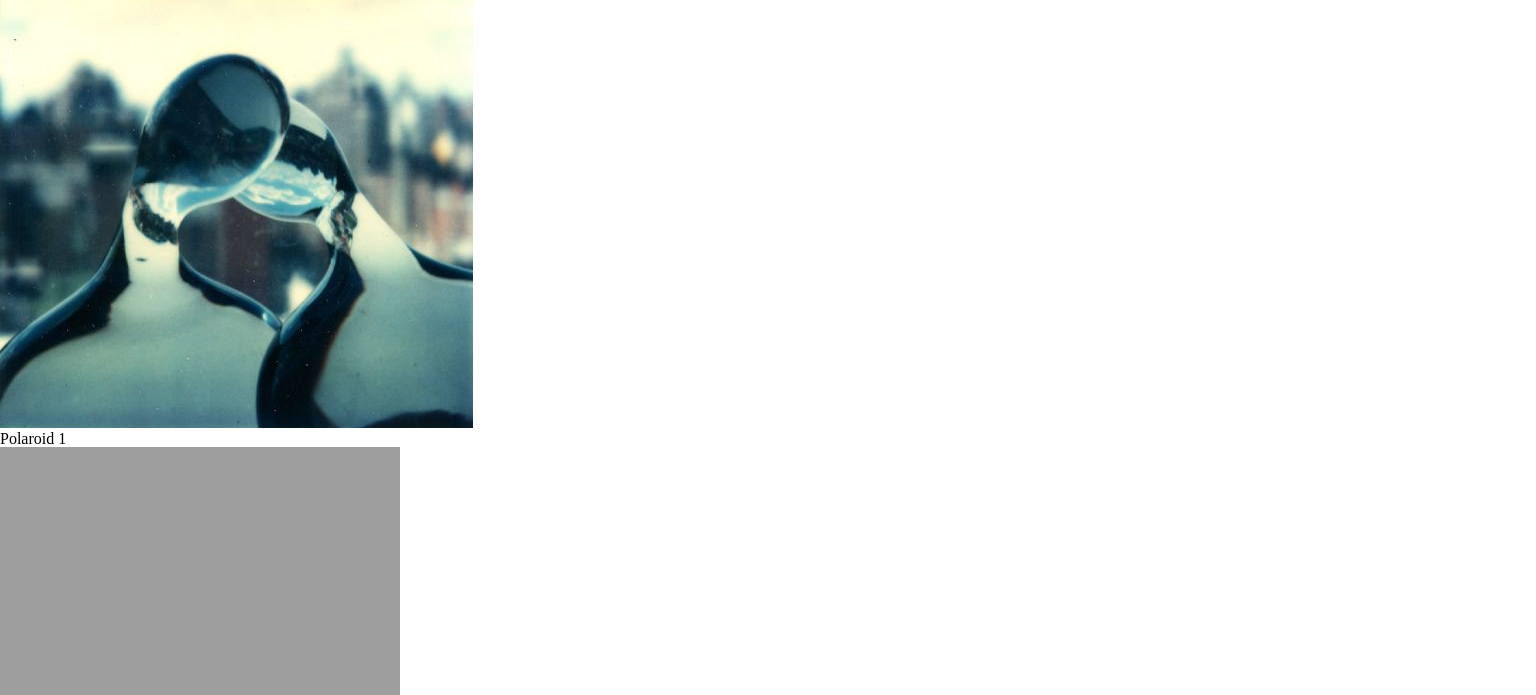
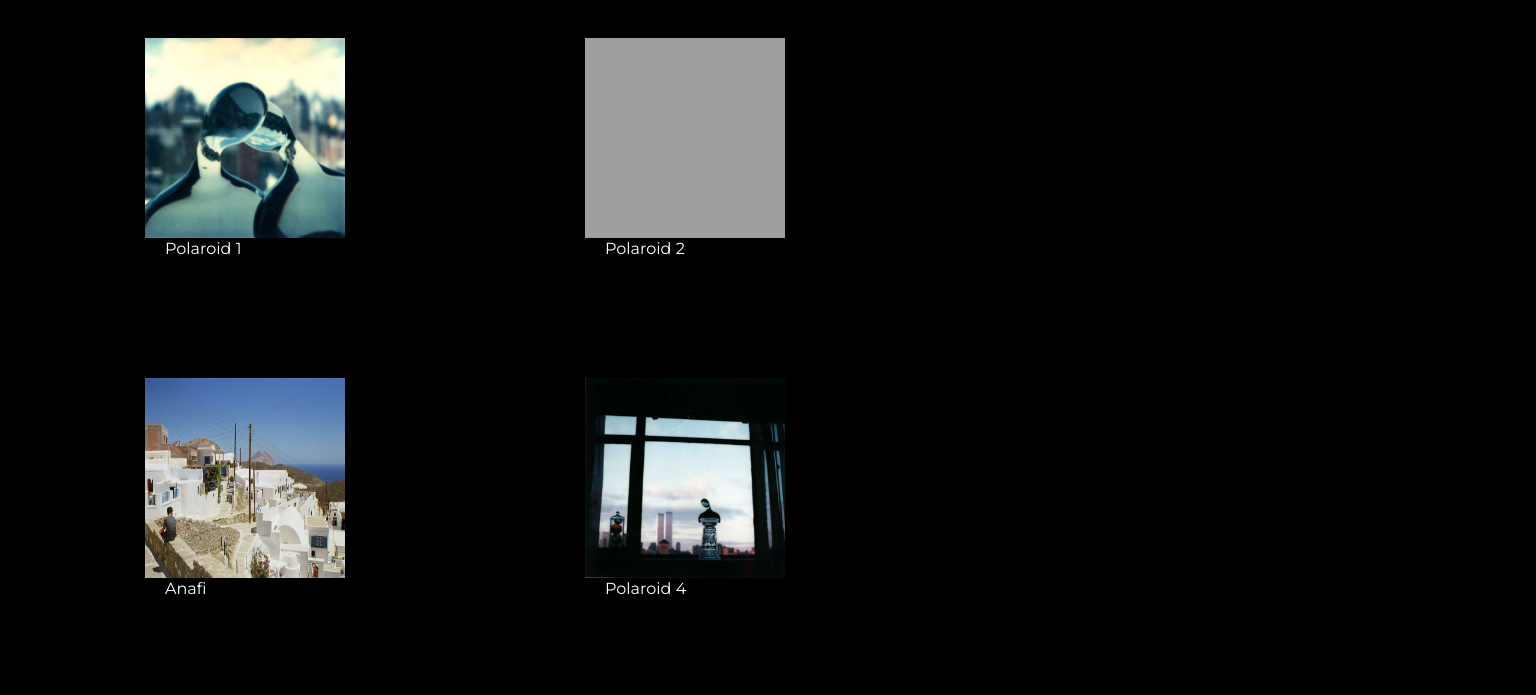
Before and after one commit to LeftyGal/portfolio, a plain HTML site: page projects.html in a window 1280 px wide. Shown: the part 100-795 px from the top of the page, 1536 px wide, since content can reach past the window. Drawn offline with Linux system fonts and the light colour scheme; the site is published under a folder, as on GitHub Pages, so addresses that start at the root find nothing.

Commit message:
fix filepaths again

```diff
--- a/projects.html
+++ b/projects.html
@@ -15,7 +15,9 @@
 
   <link href="https://fonts.googleapis.com/css?family=Archivo+Narrow|Montserrat" rel="stylesheet">
 
-  <link href="/css/stylesheet.css" type="text/css" rel="stylesheet" />
+
+  <link href="css/stylesheet.css" type="text/css" rel="stylesheet" />
+
 
   </head>
 
```
Also changed, not shown: About.html (+1 -1 lines).
